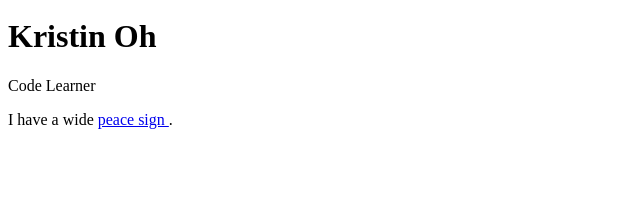
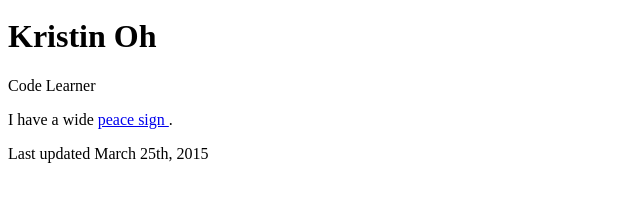
Before and after one commit to kristinoh/FEWD-30, a plain HTML site: page index.html in a window 1280 px wide. Shown: the part 161-362 px from the top of the page, without its empty margins (0-640 px from the left). Drawn offline with Linux system fonts and the light colour scheme.

Commit message:
Added last updated date

```diff
--- a/index.html
+++ b/index.html
@@ -11,3 +11,7 @@
     peace sign
   </a>.
 </p>
+
+<p>
+  Last updated March 25th, 2015
+</p>
```
